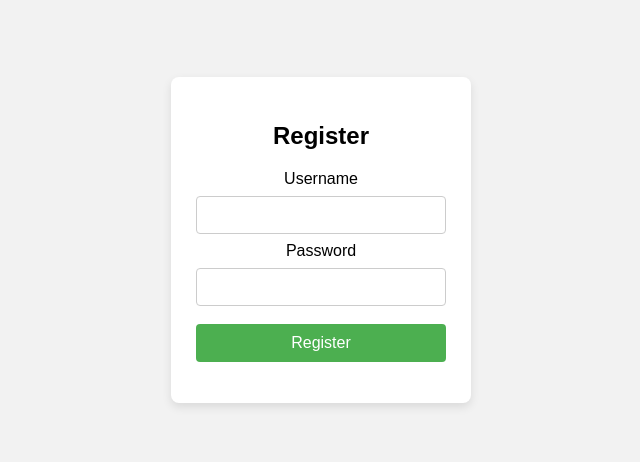
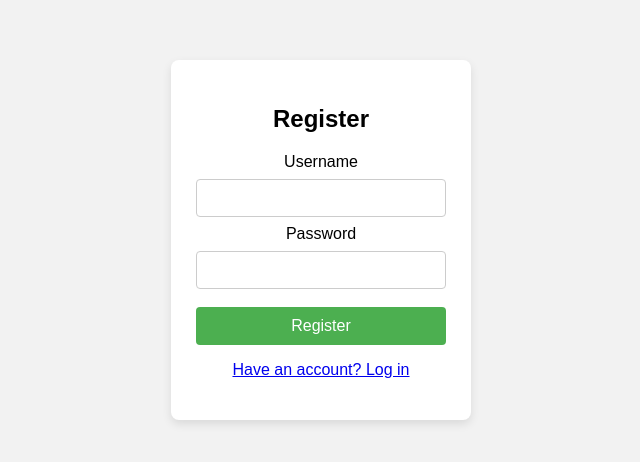
Before and after one commit to Winter-2026-CSD-425-Group-2/Login, a plain HTML site: page frontend/register.html in a window 1280 px wide. Shown: the part 160-622 px from the top of the page, without its empty margins (319-959 px from the left). Drawn offline with Linux system fonts and the light colour scheme.

Commit message:
Add link from registration page to login page

```diff
--- a/frontend/register.html
+++ b/frontend/register.html
@@ -21,6 +21,7 @@
       <input type="password" id="password" />
 
       <button onclick="register()">Register</button>
+      <p><a href="register.html">Have an account? Log in</a></p>
 
       <div id="otpSection" style="display:none; margin-top: 10px;">
         <label>OTP Code</label>
```
